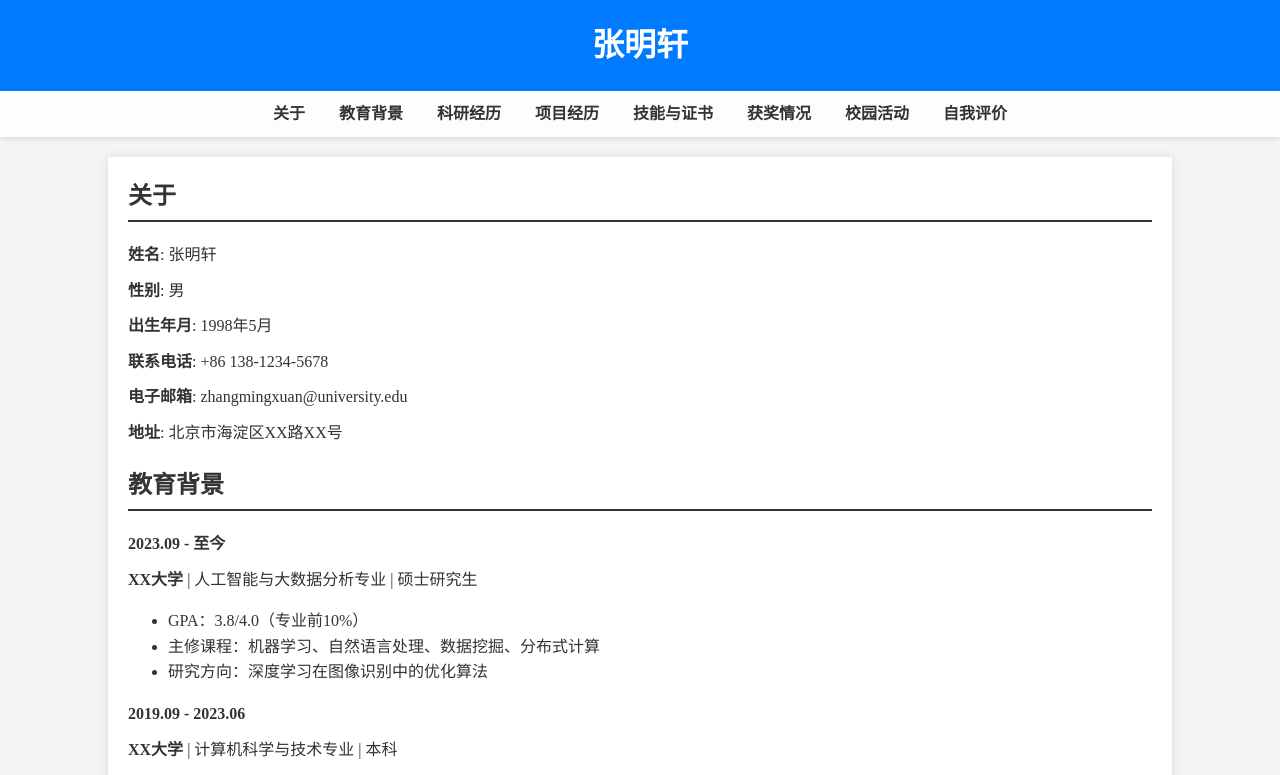
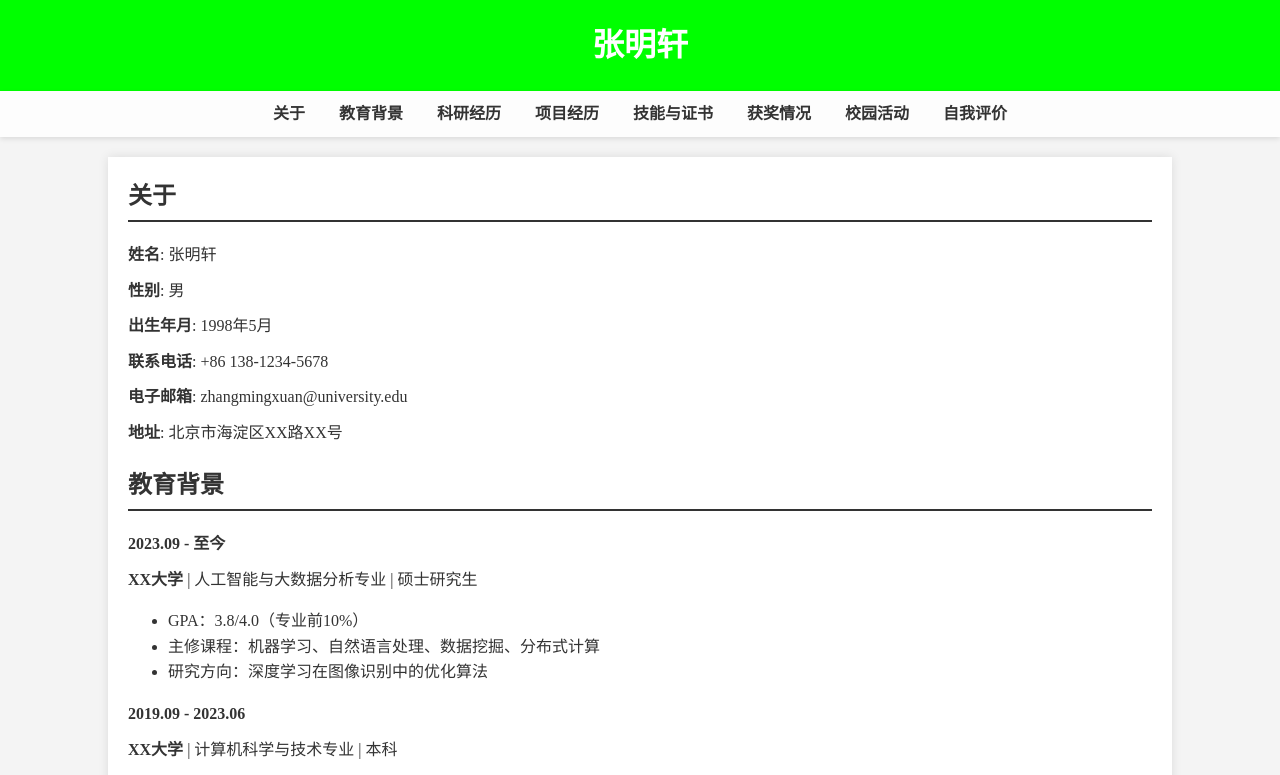
Before and after one commit to Francescalulu/hlw, a plain HTML site: page index.html in a window 1280 px wide. Shown: the top 775 px of the page. Drawn offline with Linux system fonts and the light colour scheme.

Commit message:
Update index.html

```diff
--- a/index.html
+++ b/index.html
@@ -6,7 +6,7 @@
     <title>个人简历 - 张明轩</title>
     <style>
         body {
-            font-family: '宋体', SimSun, serif;
+            font-family: '黑体', SimSun, serif;
             line-height: 1.6;
             margin: 0;
             padding: 0;
@@ -14,7 +14,7 @@
             color: #333;
         }
         header {
-            background: #007bff; /* 蓝色背景 */
+            background: #00FF00; /* 蓝色背景 */
             color: #fff; /* 白色文字 */
             padding: 20px 0;
             text-align: center;
```
